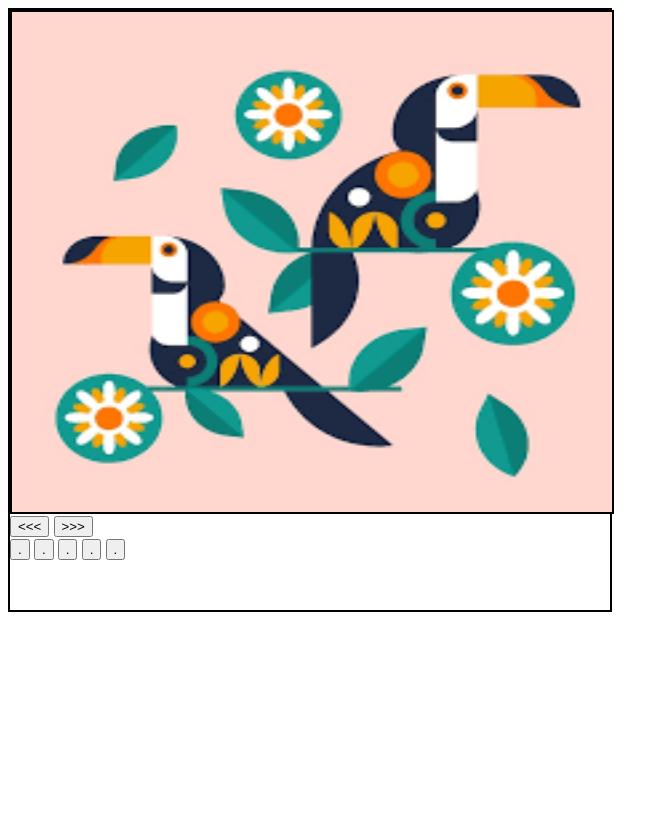
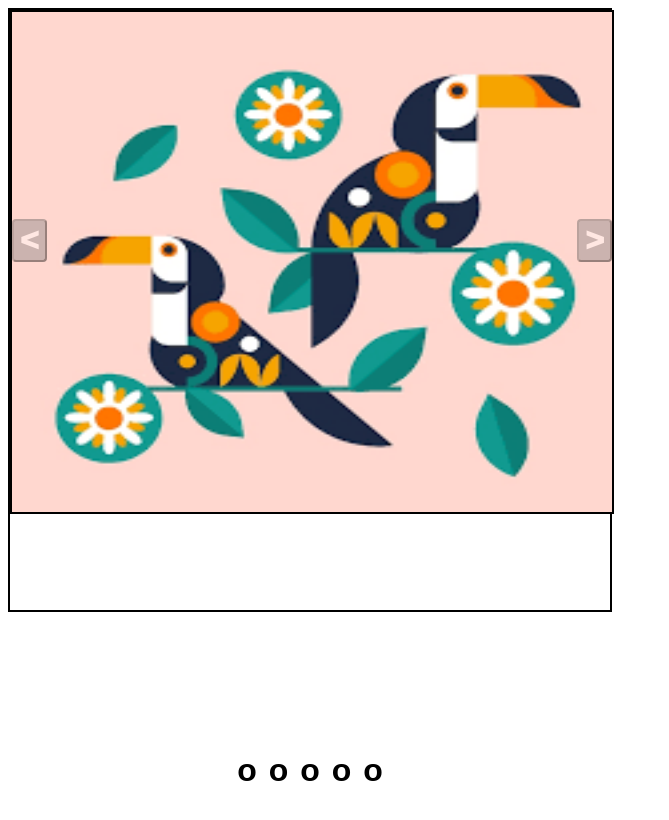
Before and after one commit to MrFerpz/image-carousel, a website built with webpack: page src/index.html in a window 1280 px wide. Shown: the whole page, without its empty margins (0-669 px from the left). Built offline with nearby package versions, Linux system fonts and the light colour scheme.

Commit message:
Positioned and styled arrows, began to style nav buttons

```diff
--- a/src/index.html
+++ b/src/index.html
@@ -13,17 +13,17 @@
       <img id = "img3" src="../images/image3.png">
       <img id = "img4" src="../images/image4.png">
       <img id = "img5" src="../images/image5.png">
-    </div>
-    <div class = "arrows">
-      <button class = "left-arrow"> <<< </button>
-      <button class = "right-arrow"> >>> </button>
+      <div class = "arrows">
+        <button class = "left-arrow"> < </button>
+        <button class = "right-arrow"> > </button>
+      </div>
     </div>
     <div class = "nav-bar">
-      <button>.</button>
-      <button>.</button>
-      <button>.</button>
-      <button>.</button>
-      <button>.</button>
+      <button class = "nav-button" id="nav1">o</button>
+      <button class = "nav-button" id="nav2">o</button>
+      <button class = "nav-button" id="nav3">o</button>
+      <button class = "nav-button" id="nav4">o</button>
+      <button class = "nav-button" id="nav5">o</button>
     </div>
   </div>
 </body>
--- a/src/style.css
+++ b/src/style.css
@@ -12,11 +12,16 @@ body {
     width: 600px;
     height: 500px;
     border: 2px black solid;
+    position: relative;
 }
 
 .nav-bar {
     width: 600px;
     height: 100px;
+    position: absolute;
+    top: 90%;
+    display: flex;
+    justify-content: center;
 }
 
 img {
@@ -27,3 +32,36 @@ img {
 #img2, #img3, #img4, #img5 {
     display: none;
 }
+
+.arrows {
+    position: absolute;
+    display: flex;
+    width: 100%;
+    justify-content: space-between;
+    bottom: 50%;
+    opacity: 0.4;
+}
+
+.left-arrow, .right-arrow {
+    background-color: grey;
+    cursor: pointer;
+    color: white;
+    border-radius: 0.25rem;
+    font-size: xx-large;
+    font-weight: 1000;
+}
+
+.left-arrow:hover {
+    opacity: 80%;
+}
+
+.right-arrow:hover {
+    opacity: 80%;
+}
+
+.nav-button {
+    background-color: transparent;
+    font-size: xx-large;
+    font-weight: 600;
+    border: transparent;
+}
```
Also changed, not shown: 1 other file.
